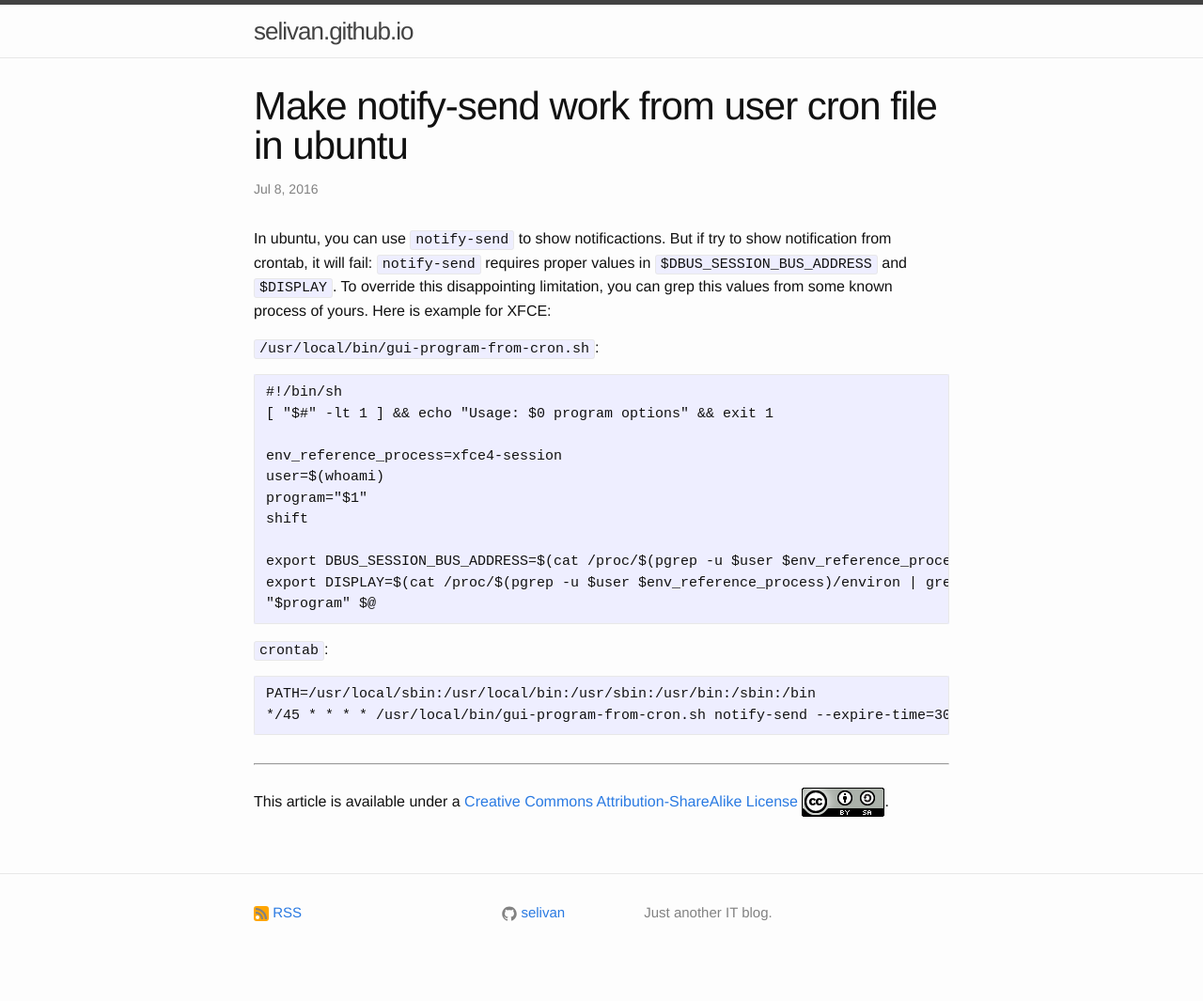
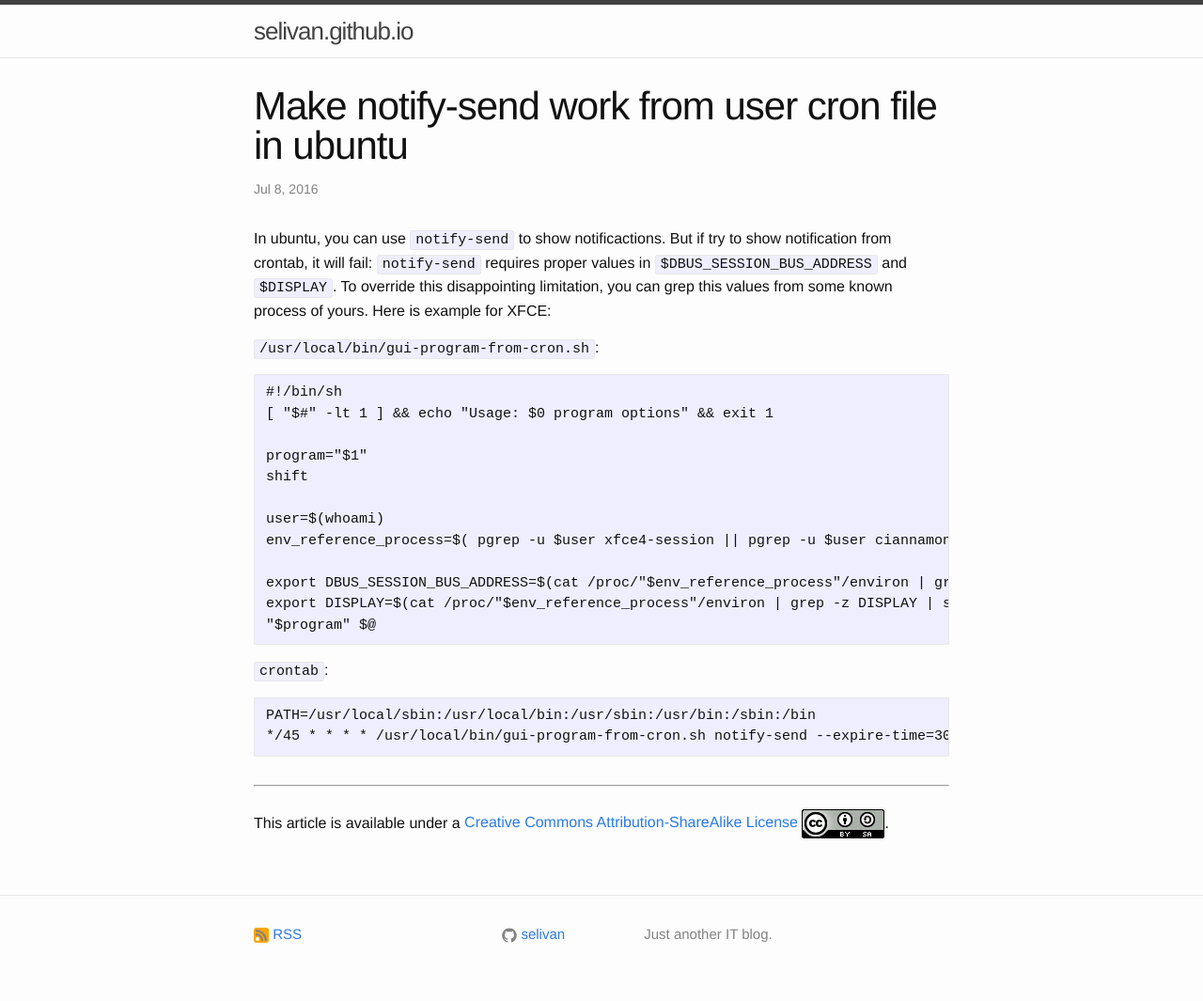
Before and after one commit to selivan/selivan.github.io, a Jekyll site: the page built from _posts/2016-07-08-notify-send-from-cron-in-ubuntu.md, in a window 1280 px wide. Shown: the whole page at 94% size. Built offline with Jekyll 4.4.1, drawn with Linux system fonts in a browser that asks for light colours; comment, search, counter and statistics services are not loaded; before the commit the page ends 1043 px from its top, so only the background shows below that.

Commit message:
update article: 2016-07-08-notify-send-from-cron-in-ubuntu.md

````diff
--- a/_posts/2016-07-08-notify-send-from-cron-in-ubuntu.md
+++ b/_posts/2016-07-08-notify-send-from-cron-in-ubuntu.md
@@ -11,13 +11,14 @@
 #!/bin/sh
 [ "$#" -lt 1 ] && echo "Usage: $0 program options" && exit 1
 
-env_reference_process=xfce4-session
-user=$(whoami)
 program="$1"
 shift
 
-export DBUS_SESSION_BUS_ADDRESS=$(cat /proc/$(pgrep -u $user $env_reference_process)/environ | grep -z DBUS | sed 's/DBUS_SESSION_BUS_ADDRESS=//')
-export DISPLAY=$(cat /proc/$(pgrep -u $user $env_reference_process)/environ | grep -z DISPLAY | sed 's/DISPLAY=//')
+user=$(whoami)
+env_reference_process=$( pgrep -u $user xfce4-session || pgrep -u $user ciannamon-session || pgrep -u $user gnome-session || pgrep -u $user gnome-shell || pgrep -u $user kdeinit )
+
+export DBUS_SESSION_BUS_ADDRESS=$(cat /proc/"$env_reference_process"/environ | grep -z DBUS | sed 's/DBUS_SESSION_BUS_ADDRESS=//')
+export DISPLAY=$(cat /proc/"$env_reference_process"/environ | grep -z DISPLAY | sed 's/DISPLAY=//')
 "$program" $@
 ```
 
````
